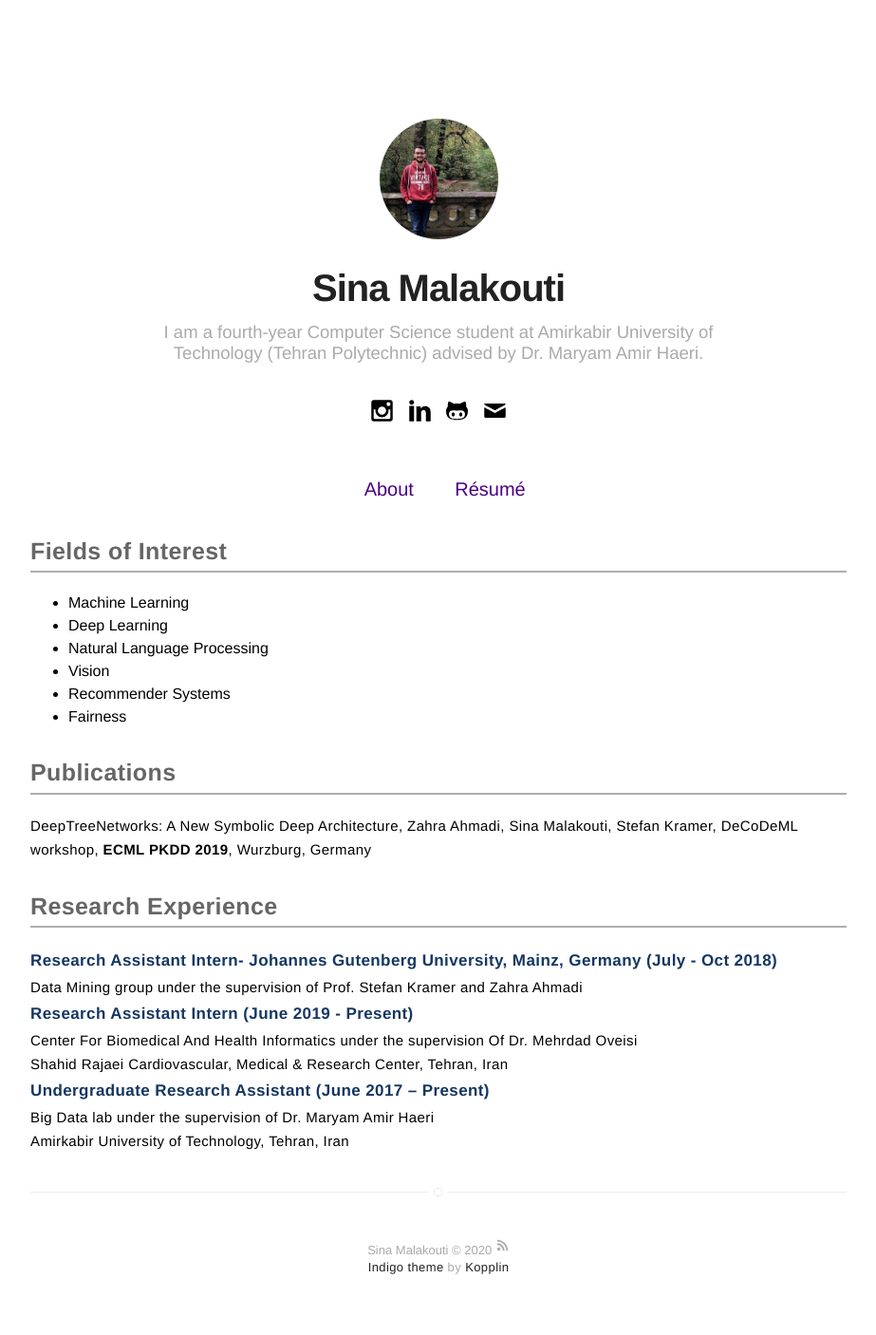
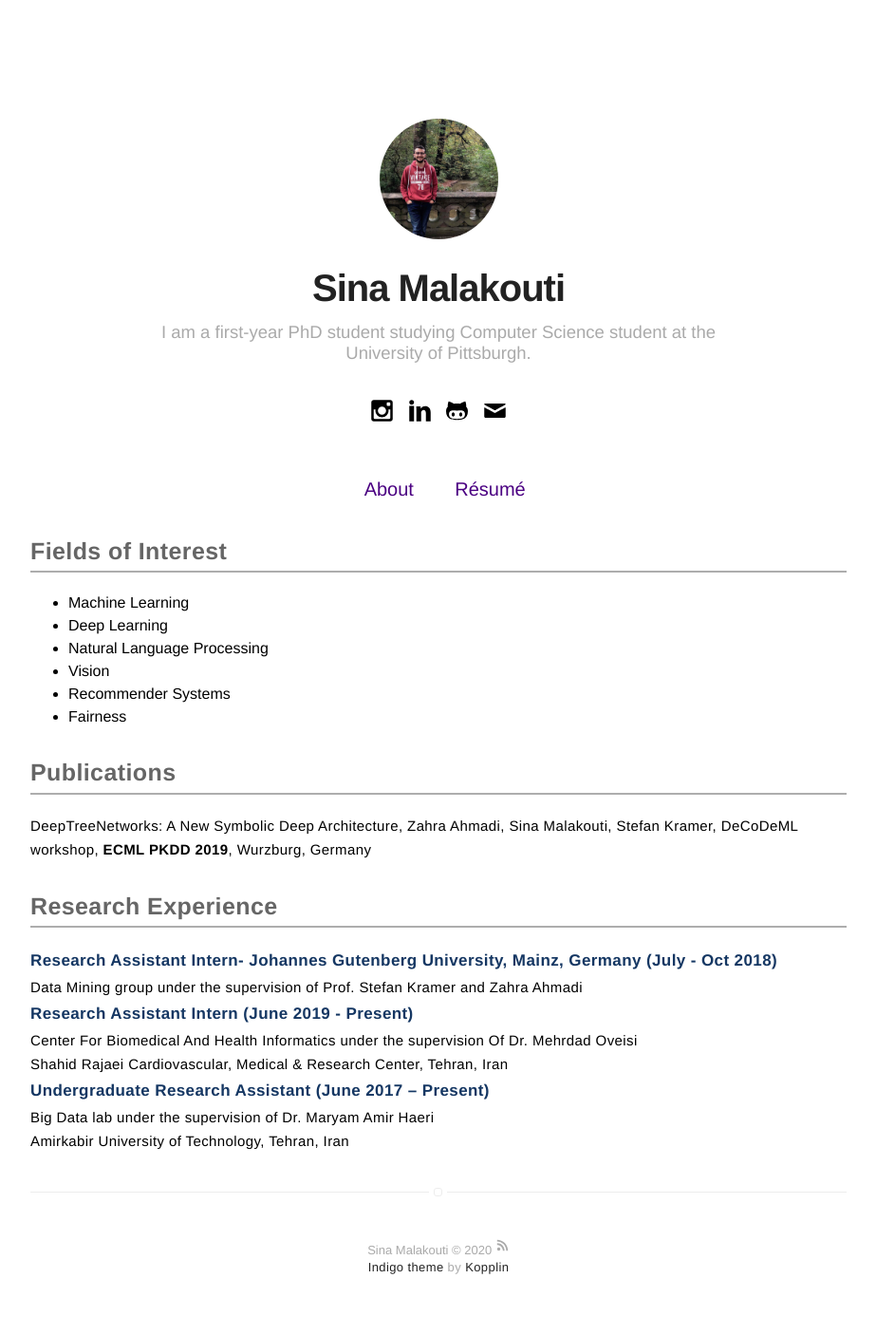
Before and after one commit to sinamalakouti/sinamalakouti.github.io, a Jekyll site: the page built from index.html, in a window 1280 px wide. Shown: the whole page at 95% size, without its empty margins (178-1101 px from the left). Built offline with Jekyll 4.4.1, drawn with Linux system fonts in a browser that asks for light colours.

Commit message:
Update _config.yml

```diff
--- a/_config.yml
+++ b/_config.yml
@@ -1,6 +1,6 @@
 # main text of home
 name: Sina Malakouti
-bio: I am a fourth-year Computer Science student at Amirkabir University of Technology (Tehran Polytechnic) advised by Dr. Maryam Amir Haeri.
+bio: I am a first-year PhD student studying Computer Science student at the University of Pittsburgh.
 
 # twitter summary info
 description:
```
